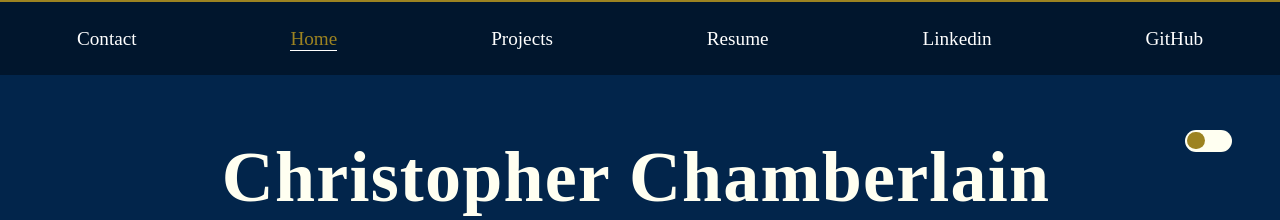
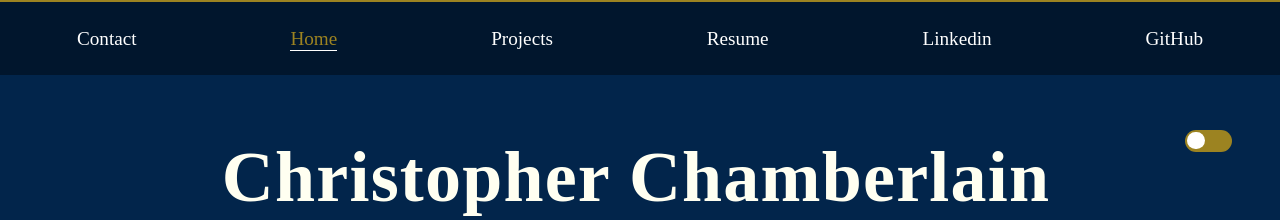
Before and after one commit to AkaraTawng/portfolio-mf-v2, a React (Create React App) app: page / in a window 1280 px wide. Shown: the top 220 px of the page. Built offline with nearby package versions, Linux system fonts and the light colour scheme.

Commit message:
reverse colors of theme toggle to default as dark

```diff
--- a/src/main.css
+++ b/src/main.css
@@ -214,7 +214,7 @@
   bottom: 0;
   left: 0;
   right: 8px;
-  background-color: rgb(255, 255, 241);
+  background-color: #9c8321;
   transition: 0.3s;
 }
 .toggle .slider::before {
@@ -225,7 +225,7 @@
   top: 1.8px;
   left: 1px;
   bottom: 0;
-  background-color: #9c8321;
+  background-color: white;
   transition: 0.4s;
   border-radius: 50%;
 }
@@ -244,7 +244,7 @@
 }
 .toggle input:checked + .slider::before {
   transform: translateX(18px);
-  background-color: white;
+  background-color: #9c8321;
   transition: 0.4s;
 }
 @media (min-width: 768px) {
@@ -258,7 +258,7 @@
   }
 }
 .toggle input:checked + .slider {
-  background-color: #9c8321;
+  background-color: white;
 }
 
 #header-title-subtitle-container #header-title.dark {
--- a/src/scss/themes/_theme-toggle.scss
+++ b/src/scss/themes/_theme-toggle.scss
@@ -33,7 +33,7 @@
         bottom: 0;
         left: 0;
         right: 8px;
-        background-color: rgb(255, 255, 241);
+        background-color: map-get($colors, "secondary");
         transition: 0.3s;
 
         &::before {
@@ -44,7 +44,7 @@
             top: 1.8px;
             left: 1px;
             bottom: 0;
-            background-color: map-get($colors, "secondary");
+            background-color: white;
             transition: 0.4s;
             border-radius: 50%;
                 @include tablet {
@@ -62,7 +62,7 @@
 
     input:checked + .slider::before {
         transform: translateX(18px);
-        background-color: white;
+        background-color: map-get($colors, "secondary");
         transition: 0.4s;
         @include tablet {
             transform: translateX(22px);
@@ -73,6 +73,6 @@
     }
 
     input:checked + .slider {
-        background-color: map-get($colors, "secondary");
+        background-color: white;
     }
 }
```
Also changed, not shown: 1 other file (tests, documents, lock files or other folders).
